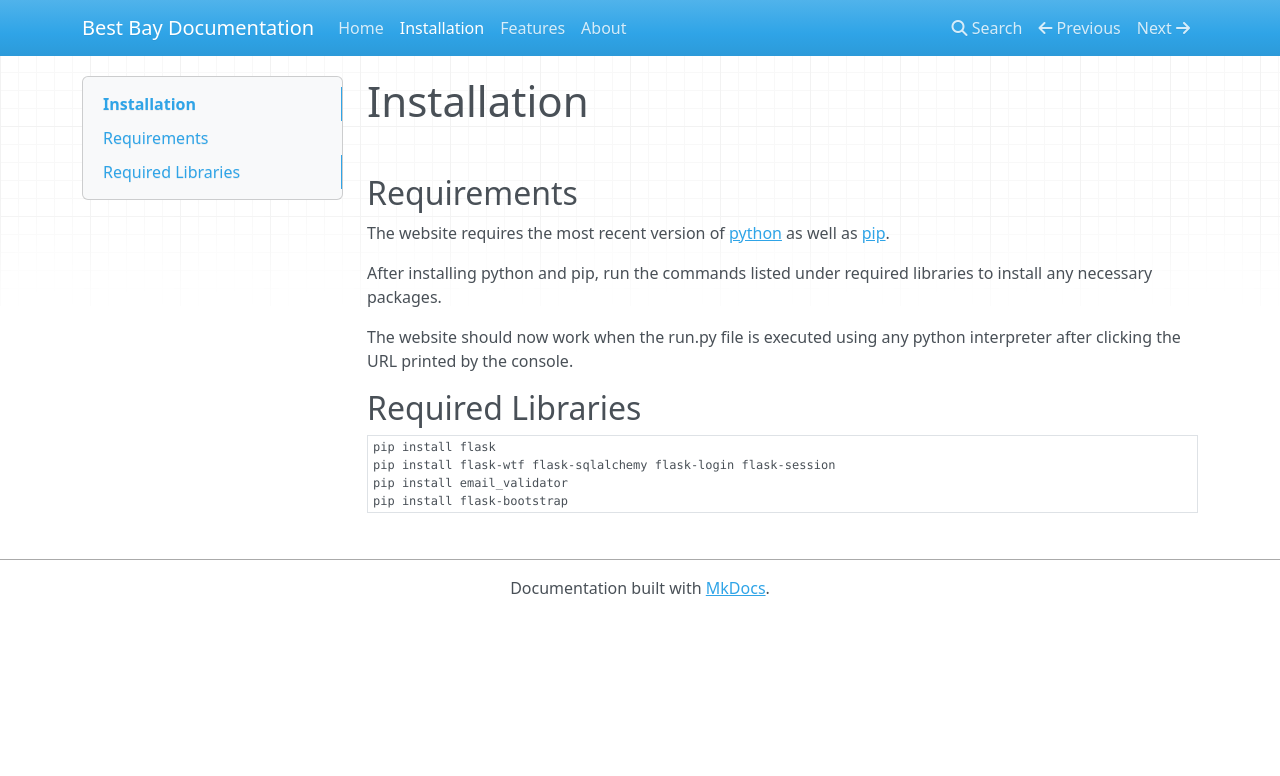
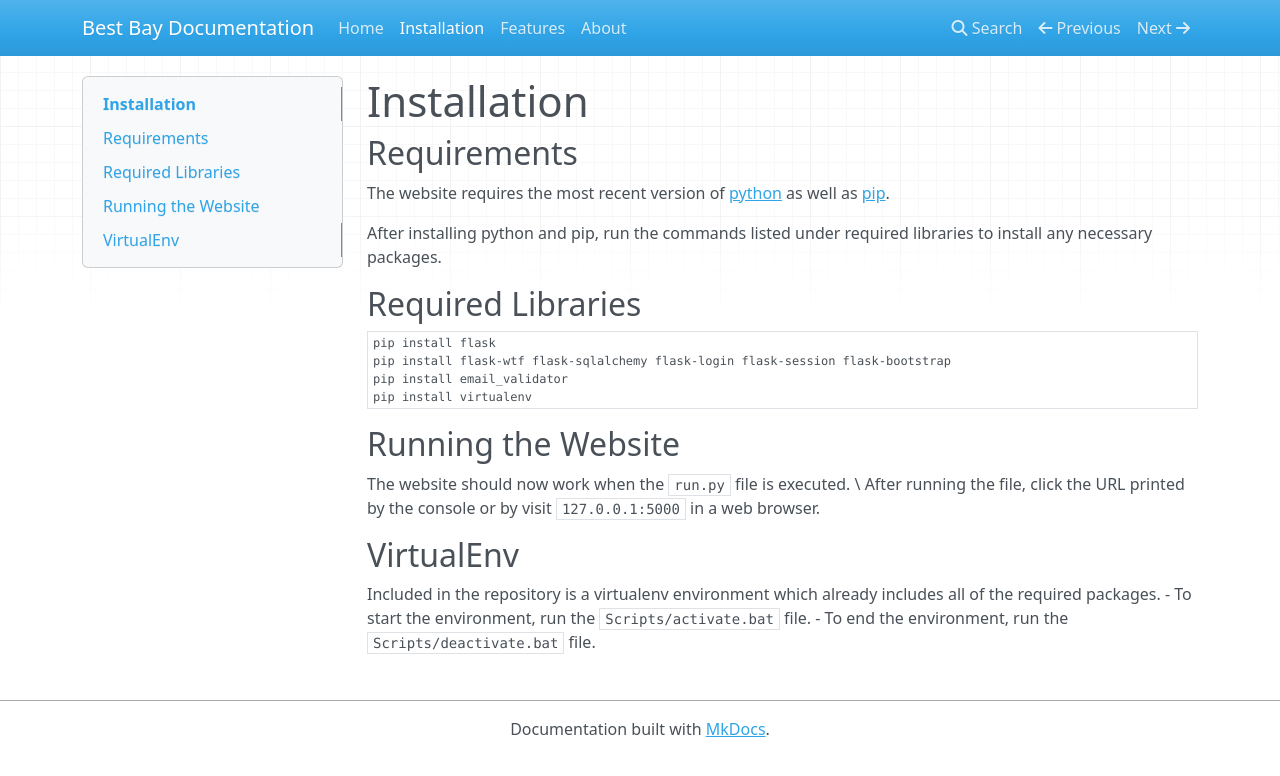
Before and after one commit to MrTwist64/CMPE131-Spring22-Team4, an MkDocs documentation site: the page built from docs/docs/installation.md, in a window 1280 px wide. Shown: the top 776 px of the page. Built offline with MkDocs 1.6.1, drawn with Linux system fonts in a browser that asks for light colours; nearby versions of some CDN libraries.

Commit message:
Added documentation for Virtualenv

````diff
--- a/docs/docs/installation.md
+++ b/docs/docs/installation.md
@@ -1,18 +1,24 @@
 # Installation
-
-<br>
 
 ## Requirements
 The website requires the most recent version of [python](https://www.python.org/downloads/) as well as [pip](https://pip.pypa.io/en/stable/installing/).
 
 After installing python and pip, run the commands listed under required libraries to install any necessary packages.
 
-The website should now work when the run.py file is executed using any python interpreter after clicking the URL printed by the console.
-
 ## Required Libraries
 ```angular2html
 pip install flask
-pip install flask-wtf flask-sqlalchemy flask-login flask-session
+pip install flask-wtf flask-sqlalchemy flask-login flask-session flask-bootstrap
 pip install email_validator
-pip install flask-bootstrap
+pip install virtualenv
 ```
+
+## Running the Website
+The website should now work when the `run.py` file is executed. \
+After running the file, click the URL printed by the console or by visit `127.0.0.1:5000` in a web browser.
+
+## VirtualEnv
+
+Included in the repository is a virtualenv environment which already includes all of the required packages.
+- To start the environment, run the `Scripts/activate.bat` file.
+- To end the environment, run the `Scripts/deactivate.bat` file.
````
Also changed, not shown: README.md.
